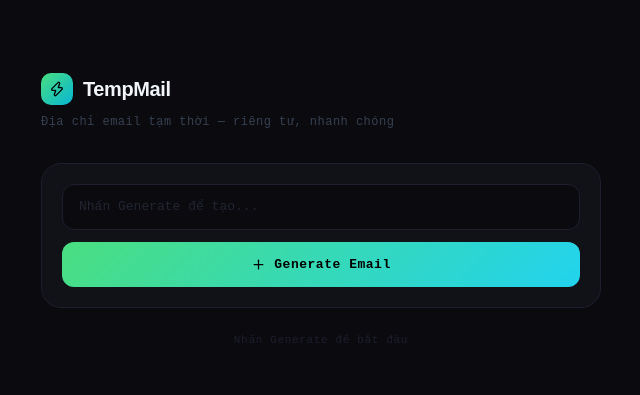
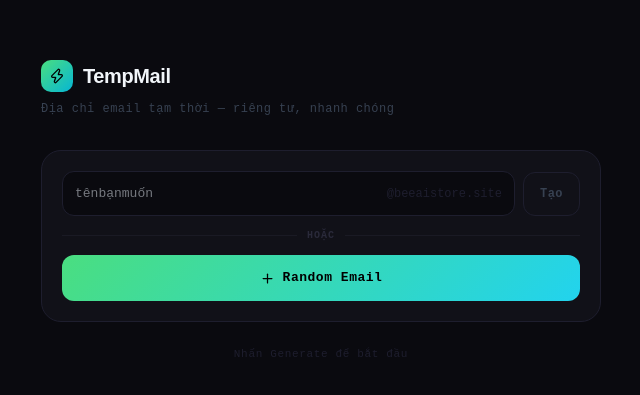
Before and after one commit to Nong2kk/cf-tempmail, a Next.js app: page / in a window 1280 px wide. Shown: the part 189-584 px from the top of the page, without its empty margins (319-959 px from the left). Built offline with nearby package versions, Linux system fonts and the light colour scheme.

Commit message:
Update page.tsx

```diff
--- a/app/page.tsx
+++ b/app/page.tsx
@@ -135,12 +135,25 @@
   const [loadingInbox, setLoadingInbox] = useState(false);
   const [selectedMessage, setSelectedMessage] = useState<EmailMessage | null>(null);
   const [generating, setGenerating] = useState(false);
+  const [customAlias, setCustomAlias] = useState("");
+  const [customError, setCustomError] = useState("");
 
-  async function generateEmail() {
+  async function generateEmail(alias?: string) {
     setGenerating(true);
-    const res = await fetch("/api/create", { method: "POST" });
+    setCustomError("");
+    const res = await fetch("/api/create", {
+      method: "POST",
+      headers: { "Content-Type": "application/json" },
+      body: alias ? JSON.stringify({ alias }) : undefined,
+    });
     const data = await res.json();
+    if (!data.success) {
+      setCustomError(data.error || "Tên đã tồn tại hoặc không hợp lệ");
+      setGenerating(false);
+      return;
+    }
     setEmail(data.email);
+    setCustomAlias("");
     const updated = [data.email, ...emails];
     setEmails(updated);
     await supabase.from("emails").insert({ email: data.email, subject: "Inbox Ready", body: "Mail created successfully" });
@@ -327,34 +340,77 @@
         {/* Generator */}
         <div style={S.card}>
           <div style={{ padding: "20px" }}>
-            <div style={{ display: "flex", gap: "8px" }}>
-              <div style={{ flex: 1, position: "relative" as const }}>
+
+            {/* Custom alias input */}
+            <div style={{ marginBottom: "10px" }}>
+              <div style={{ display: "flex", gap: "8px", alignItems: "center" }}>
+                <div style={{ flex: 1, display: "flex", alignItems: "center", background: "#0a0a0f", border: `1px solid ${customError ? "#f87171" : "#1e1e2e"}`, borderRadius: "12px", overflow: "hidden", padding: "0 12px" }}>
+                  <input
+                    value={customAlias}
+                    onChange={e => { setCustomAlias(e.target.value.replace(/[^a-z0-9._-]/gi, "").toLowerCase()); setCustomError(""); }}
+                    onKeyDown={e => e.key === "Enter" && customAlias.trim() && generateEmail(customAlias.trim())}
+                    placeholder="tênbạnmuốn"
+                    maxLength={30}
+                    style={{
+                      flex: 1, background: "none", border: "none", outline: "none",
+                      color: "#e2e8f0", fontSize: "13px", fontFamily: "monospace",
+                      padding: "12px 0",
+                    }}
+                  />
+                  <span style={{ color: "#1e1e2e", fontSize: "12px", fontFamily: "monospace", whiteSpace: "nowrap" }}>
+                    @beeaistore.site
+                  </span>
+                </div>
+                <button
+                  onClick={() => customAlias.trim() && generateEmail(customAlias.trim())}
+                  disabled={generating || !customAlias.trim()}
+                  style={{
+                    background: customAlias.trim() ? "#4ade8022" : "#111118",
+                    border: `1px solid ${customAlias.trim() ? "#4ade8044" : "#1e1e2e"}`,
+                    borderRadius: "12px", padding: "12px 16px",
+                    color: customAlias.trim() ? "#4ade80" : "#374151",
+                    fontSize: "12px", fontWeight: 700, letterSpacing: "0.04em",
+                    cursor: customAlias.trim() && !generating ? "pointer" : "not-allowed",
+                    whiteSpace: "nowrap" as const,
+                    transition: "all 0.15s",
+                  }}
+                >
+                  Tạo
+                </button>
+              </div>
+              {customError && (
+                <p style={{ color: "#f87171", fontSize: "11px", margin: "6px 0 0 4px" }}>{customError}</p>
+              )}
+            </div>
+
+            {/* Divider */}
+            <div style={{ display: "flex", alignItems: "center", gap: "10px", margin: "12px 0" }}>
+              <div style={{ flex: 1, height: "1px", background: "#1a1a24" }} />
+              <span style={{ color: "#2a2a3a", fontSize: "10px", fontWeight: 700, letterSpacing: "0.1em" }}>HOẶC</span>
+              <div style={{ flex: 1, height: "1px", background: "#1a1a24" }} />
+            </div>
+
+            {/* Last generated display */}
+            {email && (
+              <div style={{ display: "flex", alignItems: "center", gap: "8px", marginBottom: "10px" }}>
                 <input
                   value={email}
                   readOnly
-                  placeholder="Nhấn Generate để tạo..."
                   style={{
-                    width: "100%", boxSizing: "border-box" as const,
-                    background: "#0a0a0f", border: "1px solid #1e1e2e",
-                    borderRadius: "12px", padding: "12px 16px",
-                    color: email ? "#4ade80" : "#374151",
-                    fontSize: "13px", fontFamily: "monospace",
-                    outline: "none",
+                    flex: 1, background: "#0a0a0f", border: "1px solid #1e1e2e",
+                    borderRadius: "12px", padding: "10px 14px",
+                    color: "#4ade80", fontSize: "12px", fontFamily: "monospace", outline: "none",
                   }}
                 />
+                <CopyButton text={email} />
               </div>
-              {email && (
-                <div style={{ display: "flex", alignItems: "center" }}>
-                  <CopyButton text={email} />
-                </div>
-              )}
-            </div>
+            )}
 
             <button
-              onClick={generateEmail}
+              onClick={() => generateEmail()}
               disabled={generating}
               style={{
-                marginTop: "12px", width: "100%",
+                width: "100%",
                 background: generating ? "#1a1a24" : "linear-gradient(135deg, #4ade80, #22d3ee)",
                 border: "none", borderRadius: "12px",
                 padding: "13px", cursor: generating ? "not-allowed" : "pointer",
@@ -370,7 +426,7 @@
                   Đang tạo...
                 </>
               ) : (
-                <><Plus size={15} /> Generate Email</>
+                <><Plus size={15} /> Random Email</>
               )}
             </button>
           </div>
```
